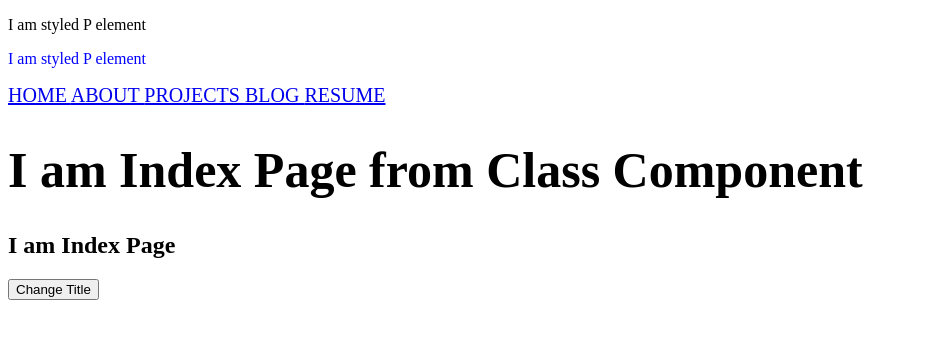
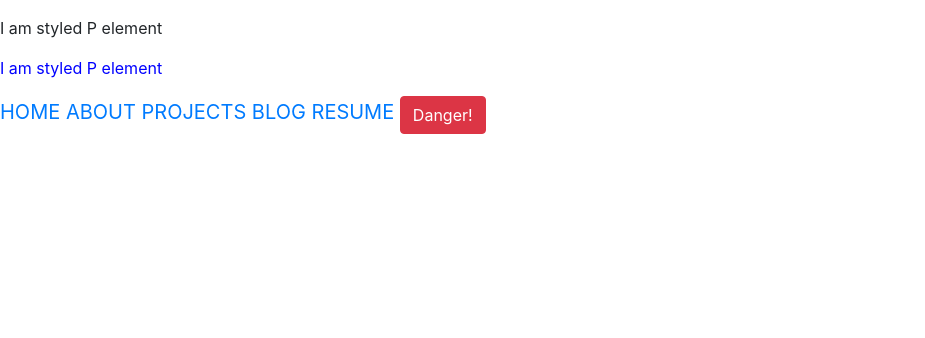
Before and after one commit to HyeeunMok/hyeeun_mok_portfolio, a Next.js app: page / in a window 1280 px wide. Shown: the top 338 px of the page, without its empty margins (0-925 px from the left). Built offline with nearby package versions, Linux system fonts and the light colour scheme; no server answers.

Commit message:
add reactstrap

```diff
--- a/package.json
+++ b/package.json
@@ -28,7 +28,7 @@
     "axios": "^0.18.0",
     "babel-plugin-transform-define": "^1.3.0",
     "body-parser": "^1.18.3",
-    "bootstrap": "^4.1.3",
+    "bootstrap": "^4.3.1",
     "compression": "^1.7.3",
     "emotion": "^9.2.12",
     "express": "^4.16.4",
--- a/pages/index.js
+++ b/pages/index.js
@@ -1,61 +1,16 @@
 import React from 'react';
 import BaseLayout from '../components/layouts/BaseLayout';
-import axios from 'axios';
 
-import SuperComponent from '../components/SuperComponent';
+import { Button } from 'reactstrap';
+import 'bootstrap/dist/css/bootstrap.min.css';
 
-class Index extends SuperComponent {
-
-    static async getInitialProps() {
-        let userData = {};
-        try {
-            const response = await axios.get('https://jsonplaceholder.typicode.com/todos/1');
-            userData = response.data;
-        } catch(err) {
-            console.error(err);
-        }
-
-
-        return {initialData: [1,2,3,4], userData};
-    }
-
-    constructor(props) {
-        super(props);
-
-        this.state = {
-            title: 'I am Index Page'
-        }
-
-        console.log('constructor');
-    }
-
-    componentDidMount() {
-        console.log('componentDidMount');
-    }
-
-    componentDidUpdate() {
-        console.log('componentDidUpdate');
-    }
-
-    componentWillUnmount() {
-        console.log('componentWillUnmount');
-    }
-
-    updateTitle = () => {
-        this.setState({title: 'I am Updated Index page'});
-    }
+class Index extends React.Component {
 
     render() {
-        const { title } = this.state;
-        const { userData, initialData } = this.props;
-        // const title = this.state.title;
 
         return (
             <BaseLayout>
-                <h1 className='fromPage'>I am Index Page from Class Component</h1>
-                <h2> { title } </h2>
-                <h2> { userData.title } </h2>
-                <button onClick={this.updateTitle}> Change Title </button>
+                <Button color="danger">Danger!</Button>
             </BaseLayout>
         )
     }
```
